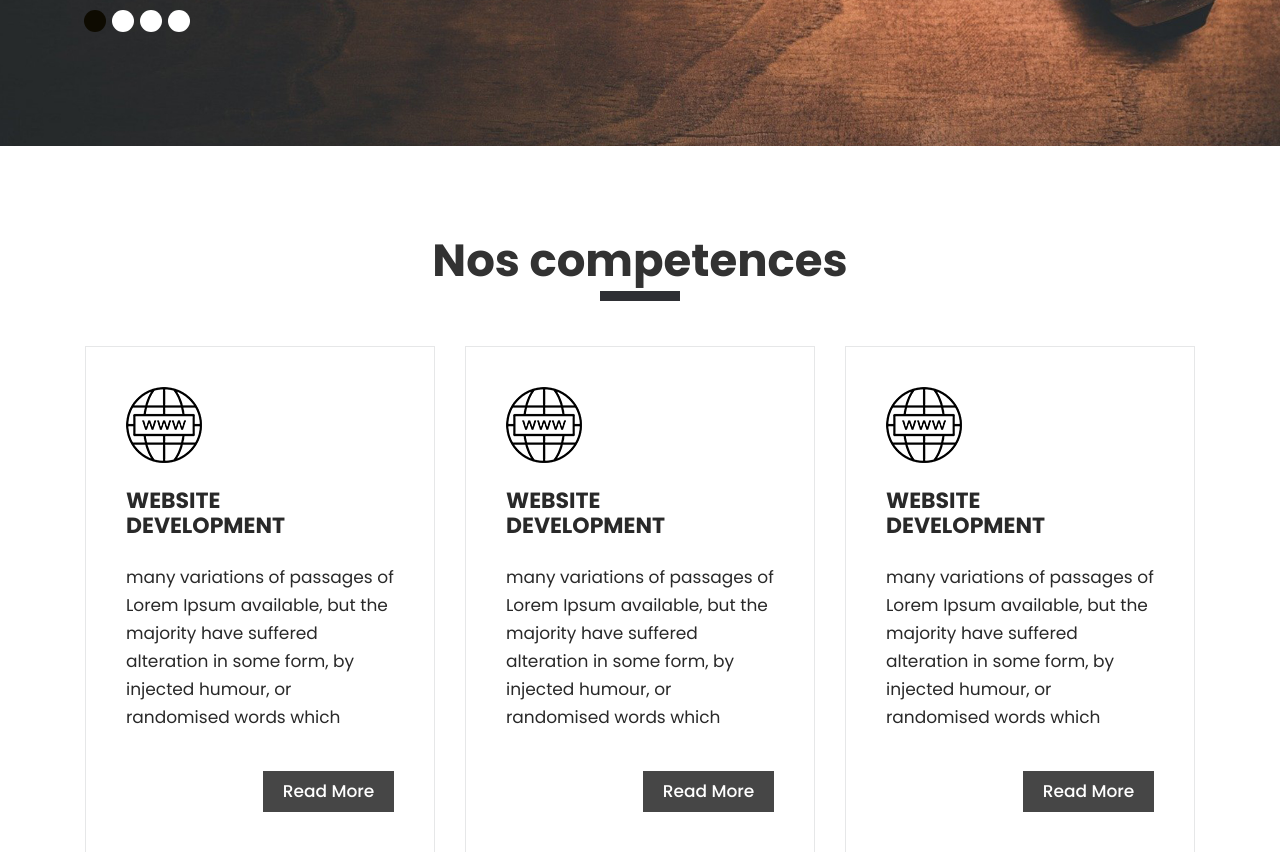
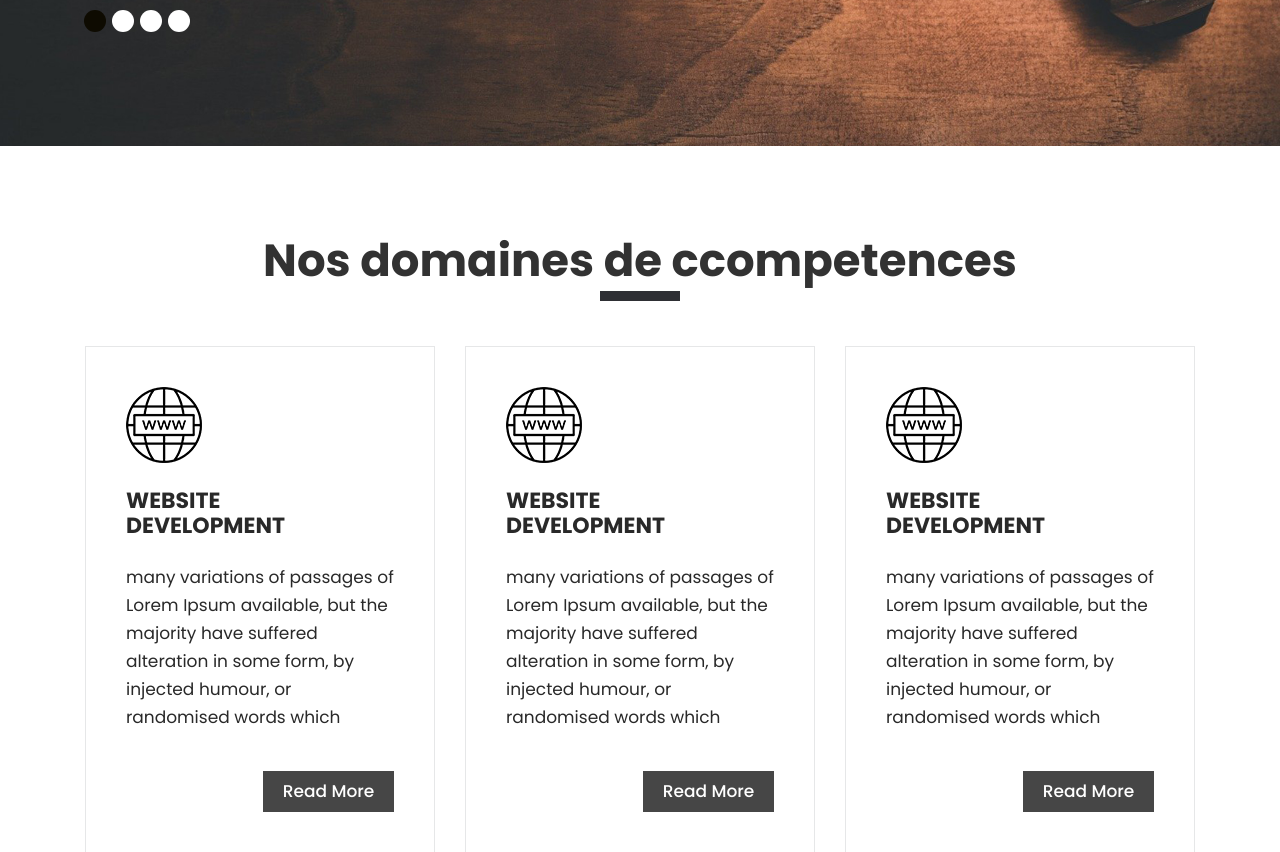
Before and after one commit to pegasus120mouan/icloud, a PHP site: page / in a window 1280 px wide. Shown: the part 554-1406 px from the top of the page. Run offline with PHP 8.4, Linux system fonts and the light colour scheme; some libraries are stand-ins or nearby versions.

Commit message:
updated index.php

```diff
--- a/index.php
+++ b/index.php
@@ -144,7 +144,7 @@
       <div class="row">
         <div class="col-md-12">
           <div class="titlepage text_align_center">
-            <h2>Nos competences</h2>
+            <h2>Nos domaines de ccompetences</h2>
           </div>
         </div>
       </div>
```
